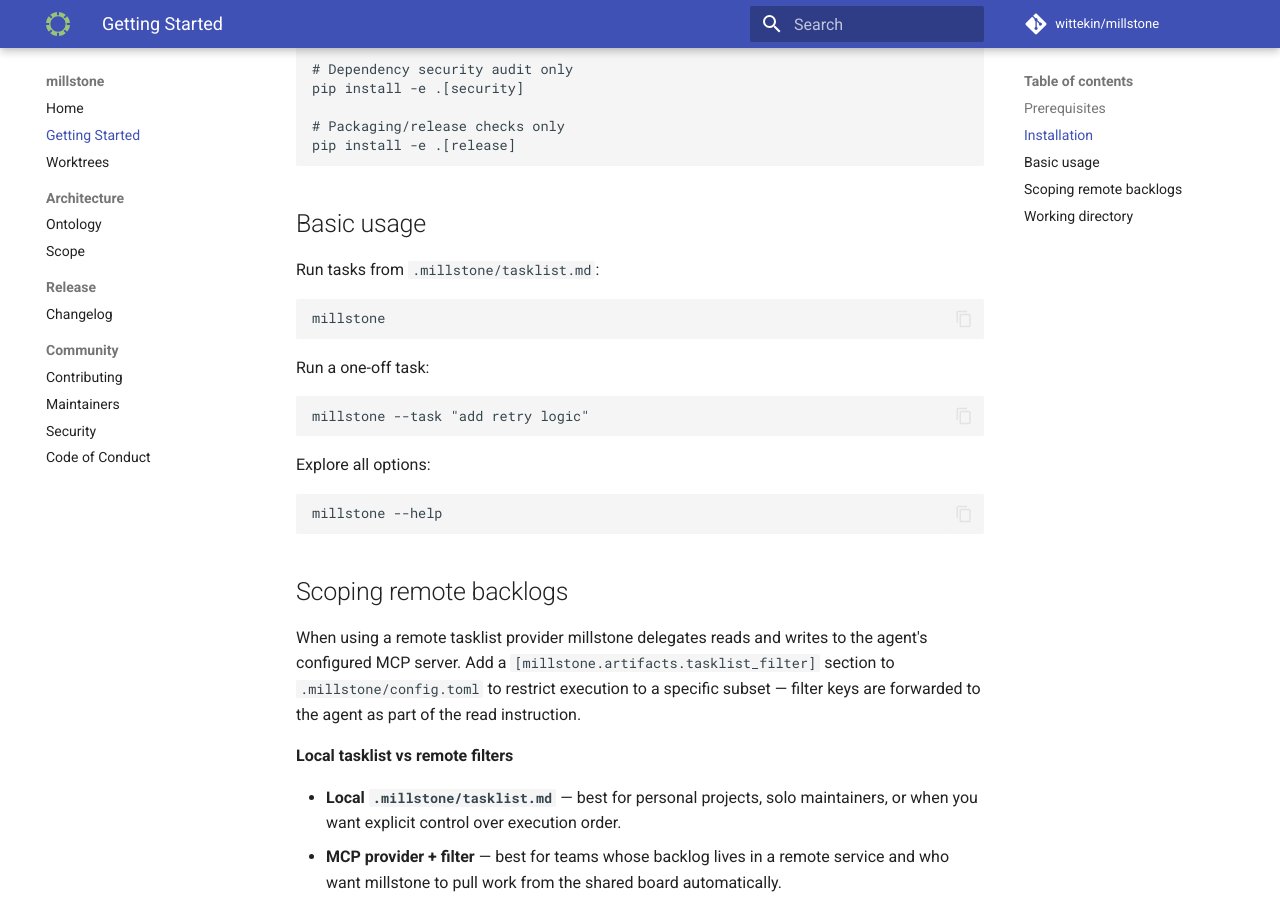
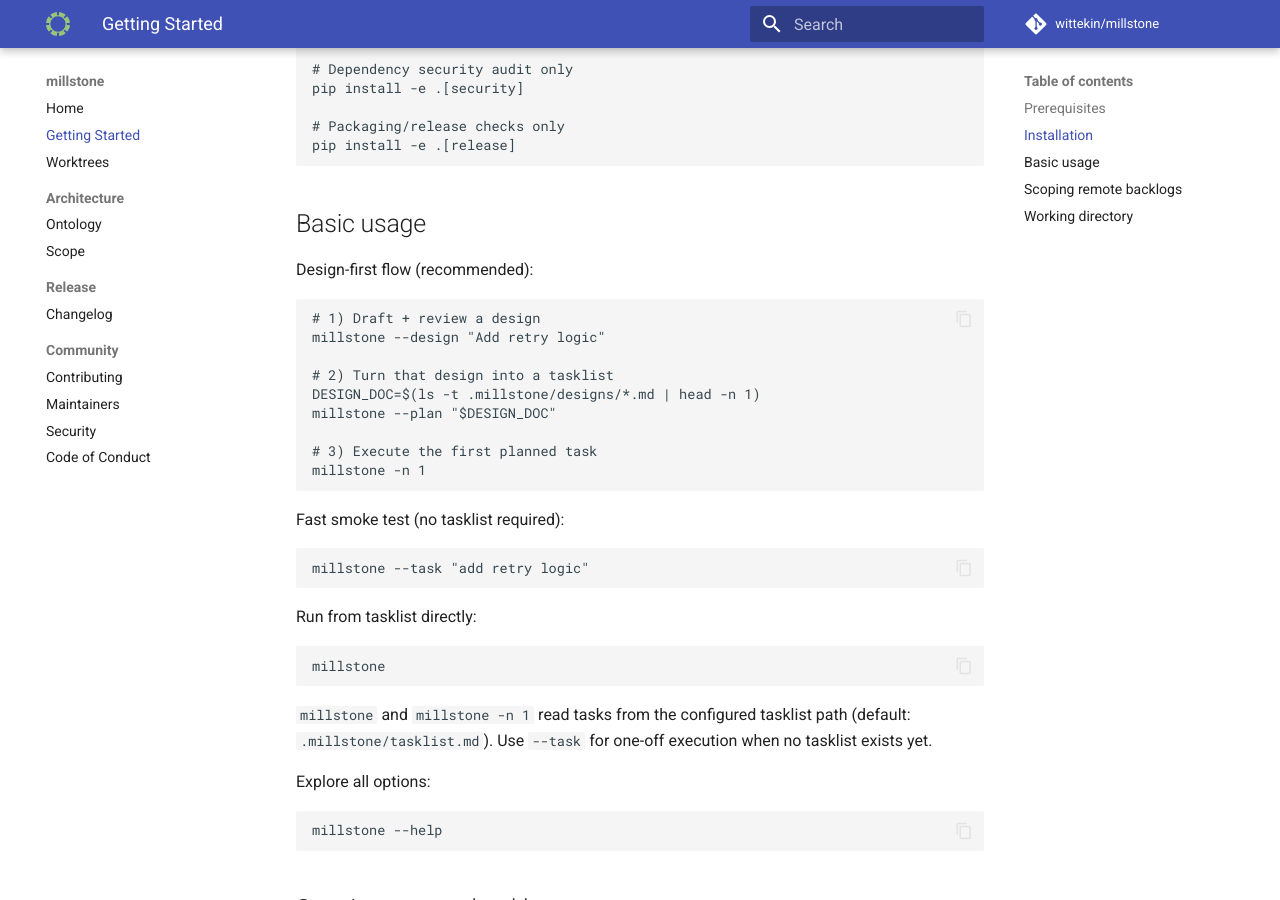
Before and after one commit to wittekin/millstone, an MkDocs documentation site: the page built from docs/getting-started.md, in a window 1280 px wide and 900 px high, scrolled down 666 px. Built offline with MkDocs 1.6.1 and Material for MkDocs 9.7.7, drawn with Linux system fonts in a browser that asks for light colours; comment, search, counter and statistics services are not loaded.

Commit message:
docs: make quickstart design-first and tasklist-explicit

````diff
--- a/docs/getting-started.md
+++ b/docs/getting-started.md
@@ -35,17 +35,34 @@
 
 ## Basic usage
 
-Run tasks from `.millstone/tasklist.md`:
+Design-first flow (recommended):
+
+```bash
+# 1) Draft + review a design
+millstone --design "Add retry logic"
+
+# 2) Turn that design into a tasklist
+DESIGN_DOC=$(ls -t .millstone/designs/*.md | head -n 1)
+millstone --plan "$DESIGN_DOC"
+
+# 3) Execute the first planned task
+millstone -n 1
+```
+
+Fast smoke test (no tasklist required):
+
+```bash
+millstone --task "add retry logic"
+```
+
+Run from tasklist directly:
 
 ```bash
 millstone
 ```
 
-Run a one-off task:
-
-```bash
-millstone --task "add retry logic"
-```
+`millstone` and `millstone -n 1` read tasks from the configured tasklist path
+(default: `.millstone/tasklist.md`). Use `--task` for one-off execution when no tasklist exists yet.
 
 Explore all options:
 
````
Also changed, not shown: README.md (+18 -1 lines).
